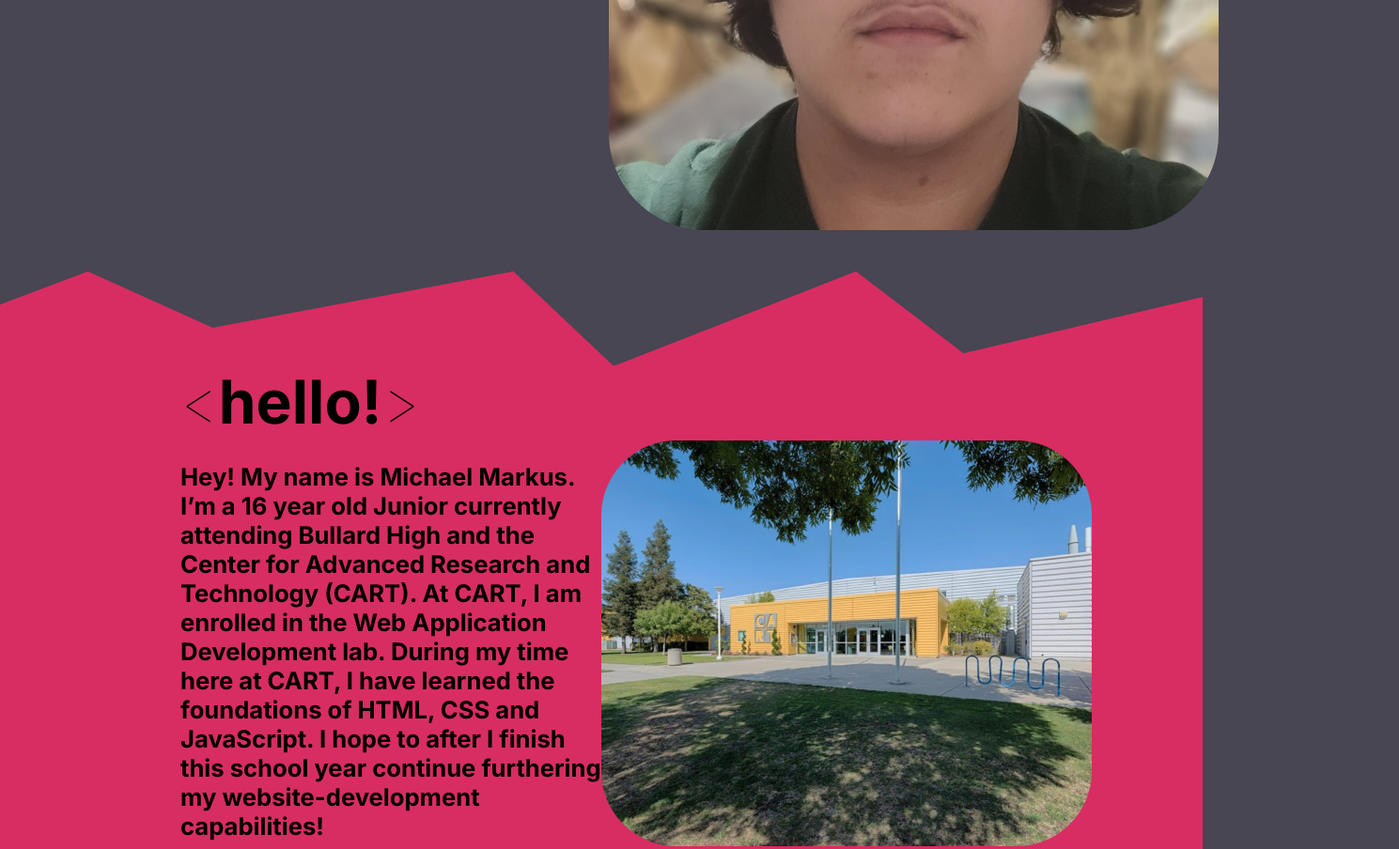
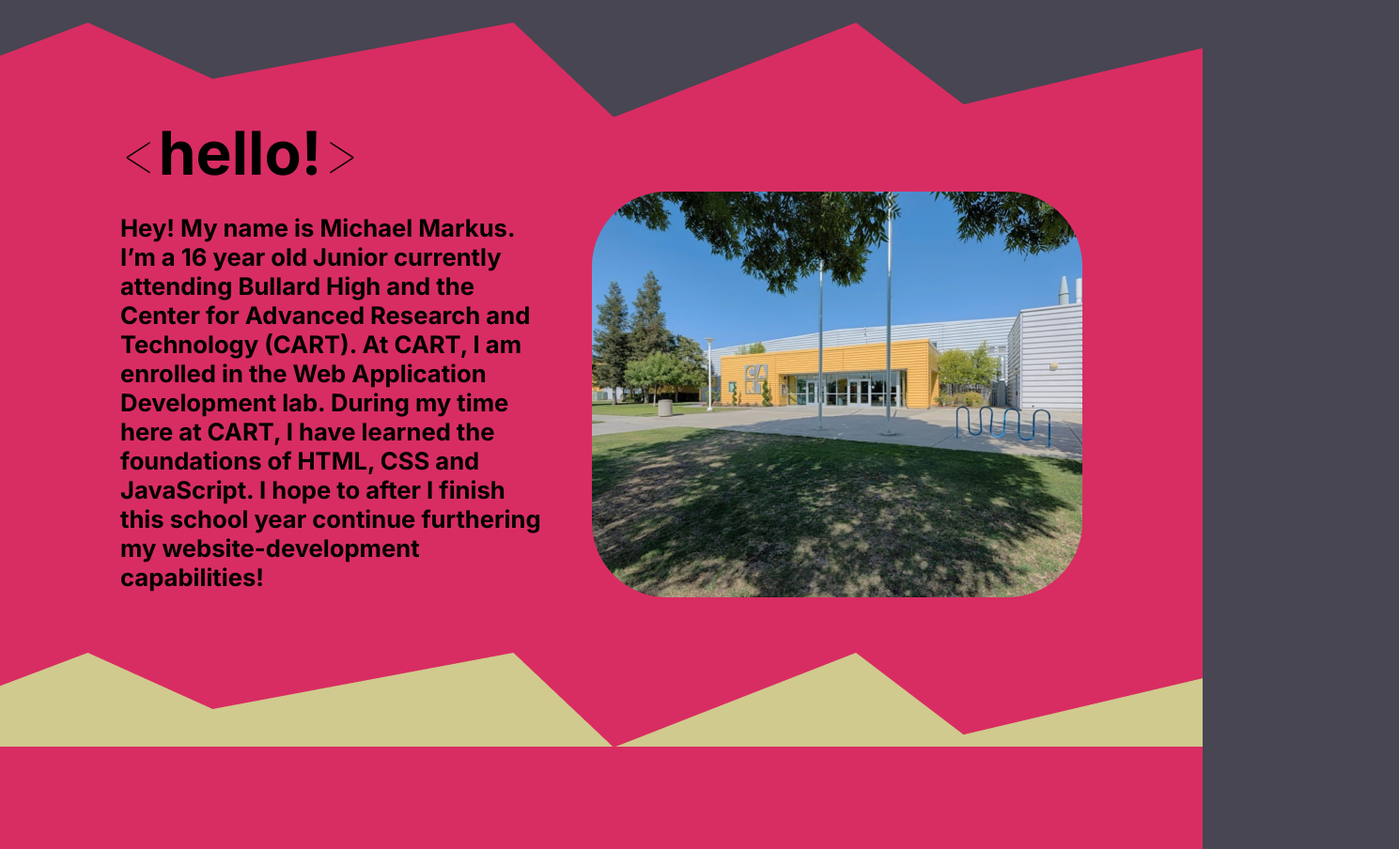
Before and after one commit to michaelbrianmarkus/portfolio-project, a plain HTML site: page index.html in a window 1280 px wide. Shown: the part 560-1464 px from the top of the page at 94% size, 1489 px wide, since content can reach past the window. Drawn offline with Linux system fonts and the light colour scheme.

Commit message:
ghj
ghjhgj

```diff
--- a/index.html
+++ b/index.html
@@ -77,7 +77,8 @@
 </div>
 </div>
 
-<div class = "pinkslope"> </div>
+<div class = "pinkslope"></div>
+
 <div class = "pbg">
 
 <div class = "hello-textimagewrap">
@@ -95,9 +96,13 @@
 
 </div>
 </section>
+<div class = "yellowslope"></div>
 
 </div>
 
+
+<div class = "ybg">
+</div>
 
 
 
--- a/styles.css
+++ b/styles.css
@@ -1,4 +1,6 @@
 body{
+max-width: 100%;
+overflow-x: hidden;
 margin: 0px;
 background-color: #474652;
 }
@@ -169,24 +171,37 @@
 
 .mainpageimage img {
     margin-right: 15vw;
+    width: 30vw;
+    height: auto;
 }
 
 .pinkslope{
-    background-image: url("Vector\ 1.png");
+    background-image: url("slopes/pinkslope.png");
     margin-top: 5vh;
     width: 100vw;
     height: 100px;
 
 }
 
+.yellowslope{
+    background-image: url("slopes/yellowslope.png");
+    margin-top: 5vh;
+    width: 100vw;
+    height: 100px;
+}
 .pbg{
     margin-top: .0051vh;
-    height: 500vh;
+    height: 100vh;
     background-color: #D82D62;
 }
 
+.ybg{
+    margin-top: .0051vh;
+    height: 500vh;
+    background-color: #D0CA8E;
+}
 .hello-title{
-    margin-left: 15vw;
+    margin-left: 10vw;
     font-size: 5vw;
     color:black;
     font-weight: 650;
@@ -199,7 +214,7 @@
 
 }
 .hello-text{
-    margin-left: 15vw;
+    margin-left: 10vw;
     font-size: 2vw;
     width: 35vw;
     color:black;
@@ -214,6 +229,6 @@
 
 .helloimage img{
     margin-top: 10vh;
-    margin-right: 15vw;
+    margin-right: 10vw;
 
 }
```
Also changed, not shown: slopes/pinkslope.png (renamed from Vector 1.png), slopes/yellowslope.png (added).
